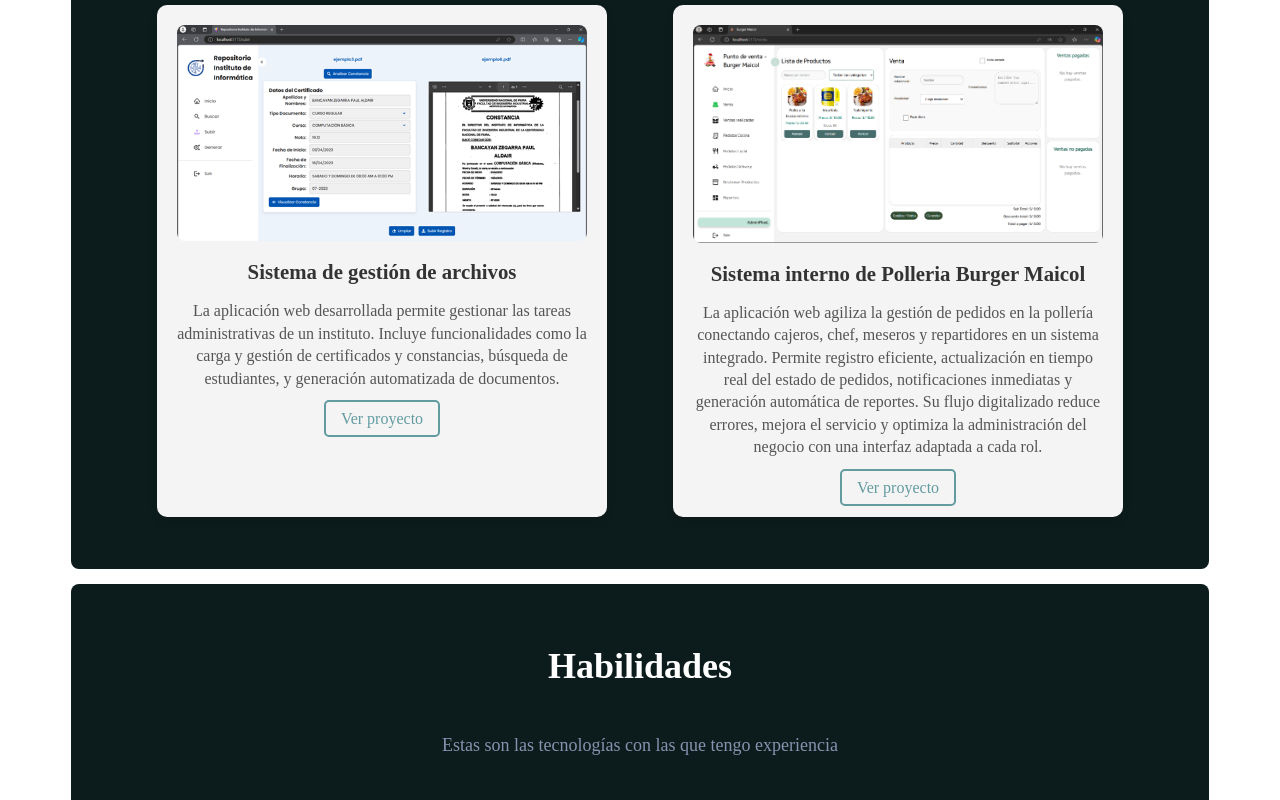
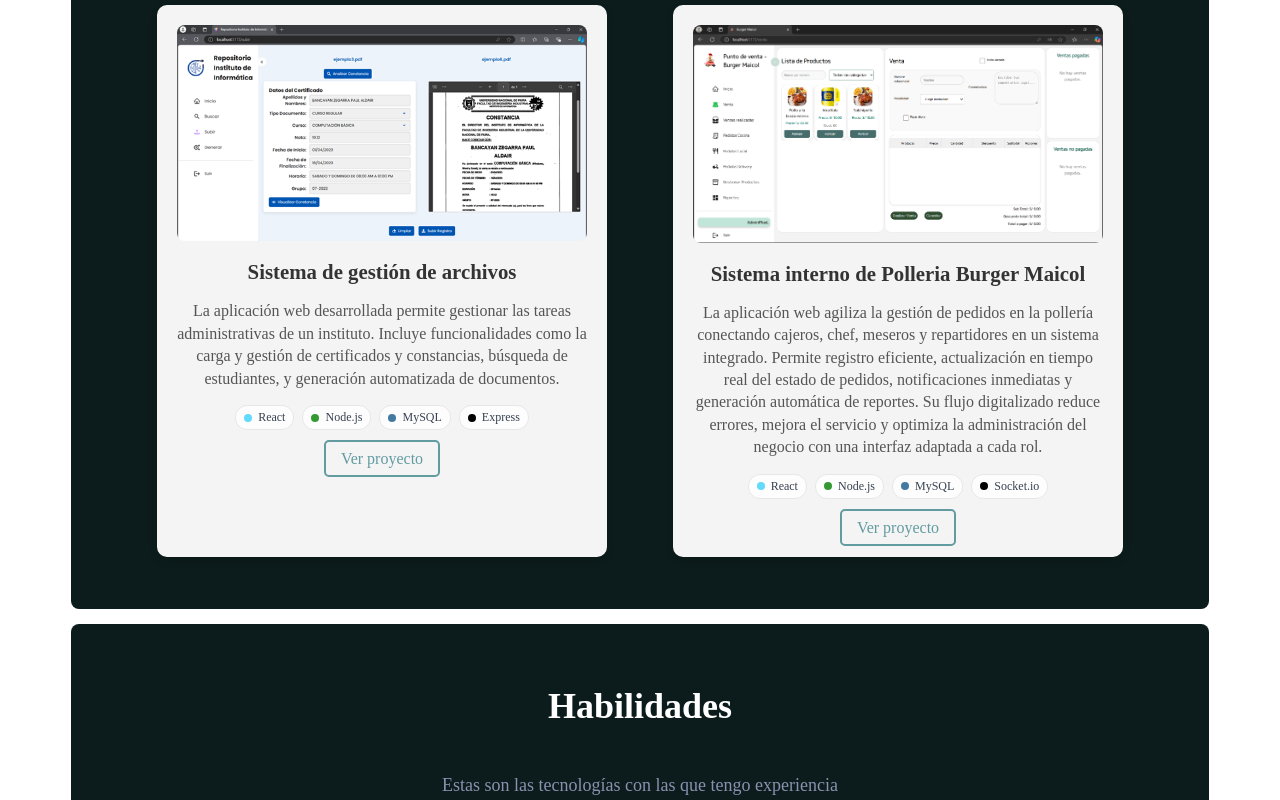
Before and after one commit to LucasEJA/portafolio-lucaseja, a React (Vite) app: page / in a window 1280 px wide. Shown: the part 1577-2377 px from the top of the page. Built offline with nearby package versions, Linux system fonts and the light colour scheme; the HTML template or start-up script is replaced by a standard one.

Commit message:
refactor - tecnologias en cardproject.

```diff
--- a/src/components/sections/Projects.jsx
+++ b/src/components/sections/Projects.jsx
@@ -17,6 +17,7 @@
               projectName={project.projectName}
               description={project.description}
               linkProy={project.driveLink}
+              technologies={project.technologies}
             />
           ))}
         </div>
--- a/src/components/ui/CardProject.jsx
+++ b/src/components/ui/CardProject.jsx
@@ -1,5 +1,6 @@
 import React from 'react';
 import PropTypes from 'prop-types';
+import { getTechColor } from '../../constants/techColors';
 import '../../styles/components/CardProject.css';
 
 export const CardProject = ({
@@ -7,6 +8,7 @@
   projectName,
   description,
   linkProy,
+  technologies = [],
   className = ''
 }) => {
   return (
@@ -20,6 +22,22 @@
         />
         <h3 className="card-project-title">{projectName}</h3>
         <p className="card-project-description">{description}</p>
+
+        {/* Tecnologías */}
+        {technologies.length > 0 && (
+          <div className="card-project-technologies">
+            {technologies.map((tech, index) => (
+              <div key={index} className="tech-badge">
+                <span
+                  className="tech-circle"
+                  style={{ backgroundColor: getTechColor(tech) }}
+                ></span>
+                <span className="tech-name">{tech}</span>
+              </div>
+            ))}
+          </div>
+        )}
+
         <a
           href={linkProy}
           target="_blank"
@@ -39,5 +57,6 @@
   projectName: PropTypes.string.isRequired,
   description: PropTypes.string.isRequired,
   linkProy: PropTypes.string.isRequired,
+  technologies: PropTypes.arrayOf(PropTypes.string),
   className: PropTypes.string
 };
--- /dev/null
+++ b/src/constants/techColors.js
@@ -0,0 +1,29 @@
+// Mapeo de tecnologías con sus colores específicos (estilo GitHub)
+export const TECH_COLORS = {
+  'React': '#61DAFB',
+  'Node.js': '#339933',
+  'MySQL': '#4479A1',
+  'Express': '#000000',
+  'Socket.io': '#010101',
+  'JavaScript': '#F7DF1E',
+  'TypeScript': '#3178C6',
+  'Python': '#3776AB',
+  'PHP': '#777BB4',
+  'HTML': '#E34F26',
+  'CSS': '#1572B6',
+  'MongoDB': '#47A248',
+  'PostgreSQL': '#4169E1',
+  'Vue.js': '#4FC08D',
+  'Angular': '#DD0031',
+  'Laravel': '#FF2D20',
+  'Django': '#092E20',
+  'Spring': '#6DB33F',
+  'Docker': '#2496ED',
+  'AWS': '#232F3E',
+  'Firebase': '#FFCA28'
+};
+
+// Función para obtener el color de una tecnología
+export const getTechColor = (tech) => {
+  return TECH_COLORS[tech] || '#6B7280'; // Color gris por defecto
+};
--- a/src/styles/components/CardProject.css
+++ b/src/styles/components/CardProject.css
@@ -29,8 +29,53 @@
   .card-project-description {
     font-size: 1rem;
     color: #555;
+    margin-bottom: 15px;
+    line-height: 1.4;
+  }
+
+  /* Contenedor de tecnologías */
+  .card-project-technologies {
+    display: flex;
+    flex-wrap: wrap;
+    gap: 8px;
+    justify-content: center;
     margin-bottom: 20px;
-    line-height: 1.4;
+    padding: 0 10px;
+  }
+
+  /* Badge individual de tecnología */
+  .tech-badge {
+    display: flex;
+    align-items: center;
+    gap: 6px;
+    background-color: rgba(255, 255, 255, 0.8);
+    border: 1px solid #e5e7eb;
+    border-radius: 12px;
+    padding: 4px 8px;
+    font-size: 0.75rem;
+    color: #374151;
+    font-weight: 500;
+    transition: all 0.2s ease;
+  }
+
+  .tech-badge:hover {
+    background-color: rgba(255, 255, 255, 0.95);
+    transform: translateY(-1px);
+    box-shadow: 0 2px 4px rgba(0, 0, 0, 0.1);
+  }
+
+  /* Círculo de color de la tecnología */
+  .tech-circle {
+    width: 8px;
+    height: 8px;
+    border-radius: 50%;
+    flex-shrink: 0;
+  }
+
+  /* Nombre de la tecnología */
+  .tech-name {
+    white-space: nowrap;
+    font-size: 0.75rem;
   }
 
   .card-project-link {
```
